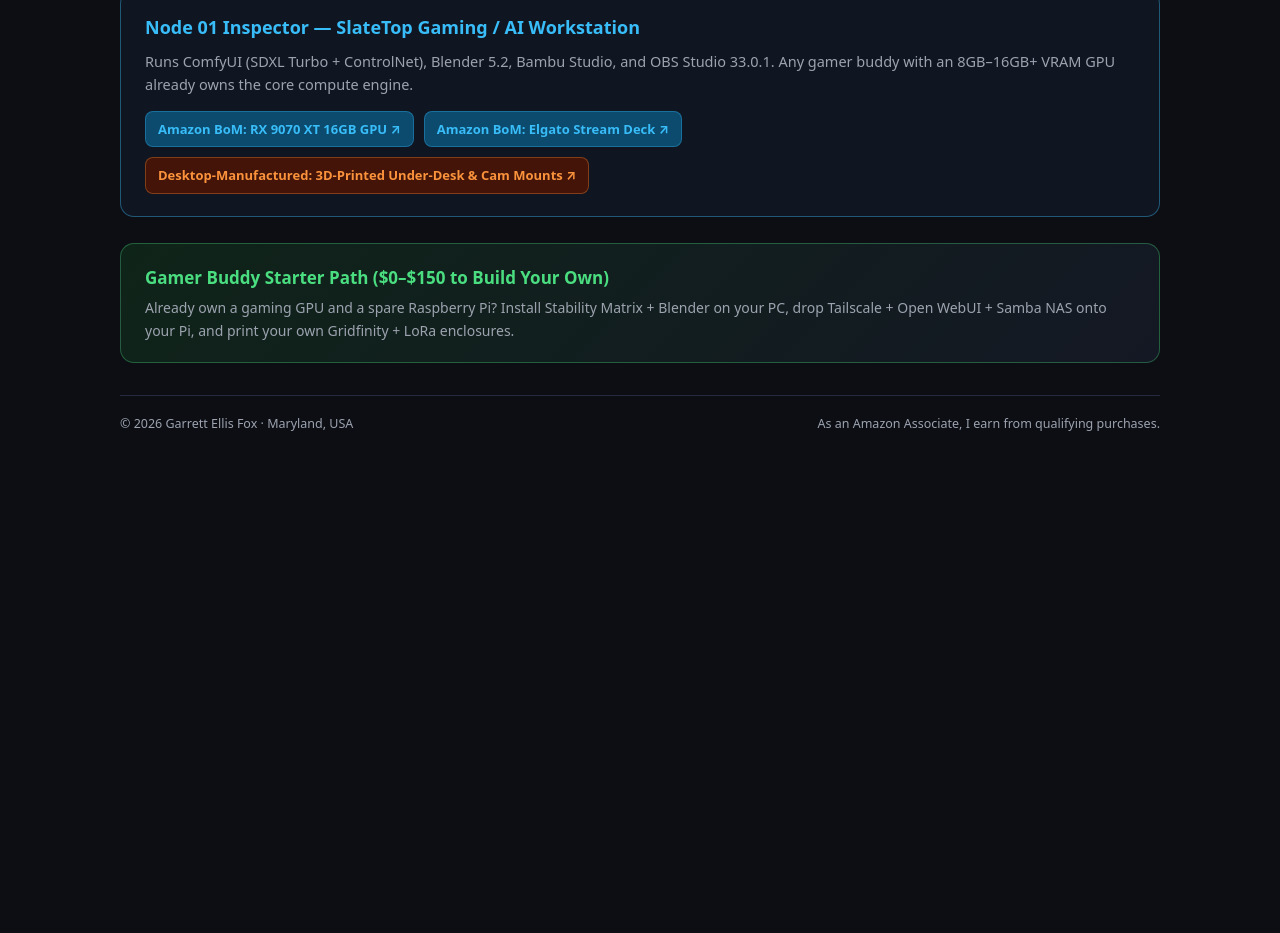
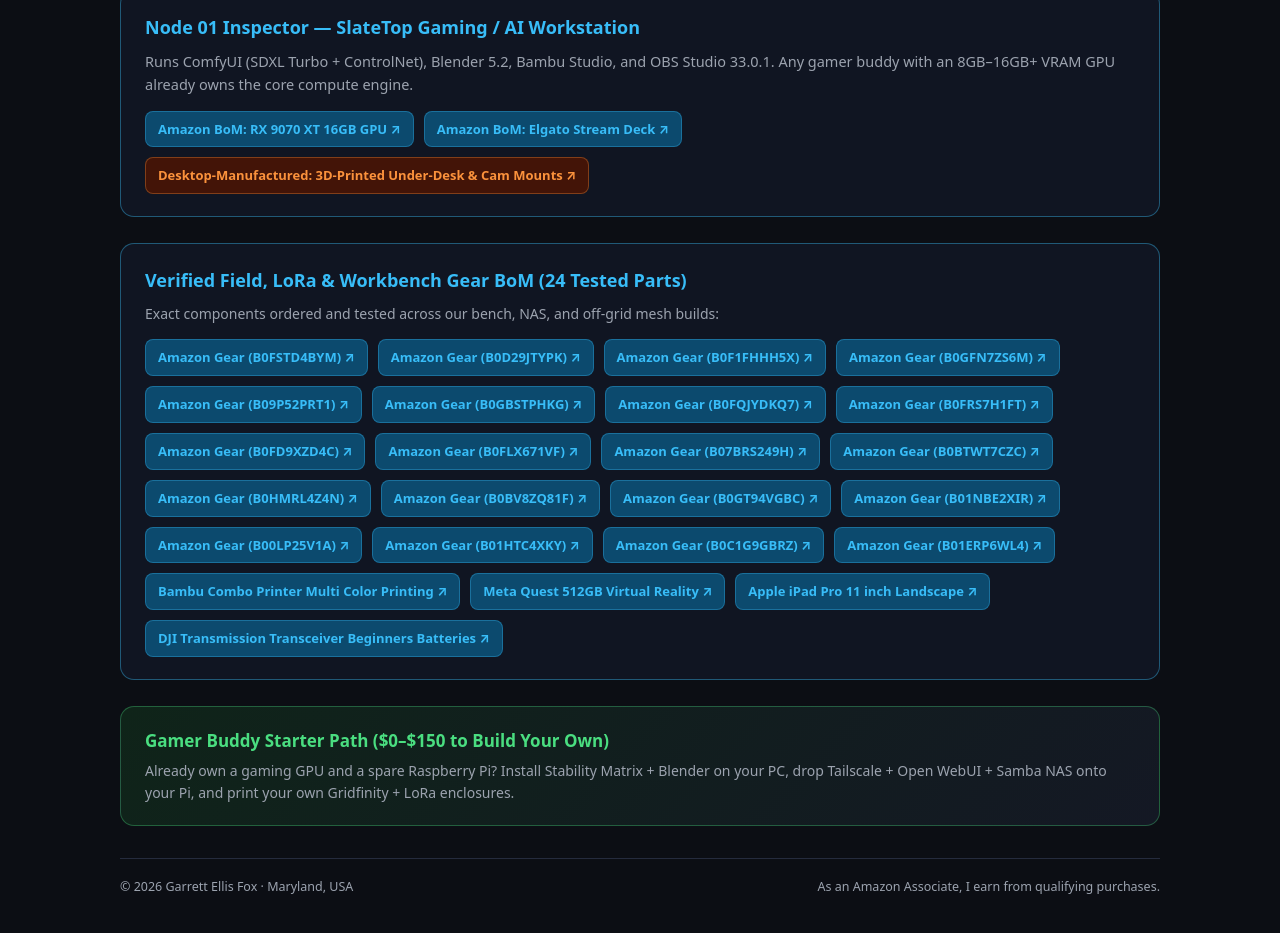
Before and after one commit to GFoxFoLoRaPi/garrettellisfox-site, a plain HTML site: page index.html in a window 1280 px wide. Shown: the part 672-1605 px from the top of the page. Before the commit the page ends 1174 px from the top, so only its background shows below. Drawn offline with Linux system fonts and the light colour scheme.

Commit message:
Publish verified Amazon Associates gear BoM grid

```diff
--- a/index.html
+++ b/index.html
@@ -97,7 +97,31 @@
 
     <div class="inspector" id="inspector"></div>
 
-    <div class="starter">
+    <div class="inspector"><h3>Verified Field, LoRa &amp; Workbench Gear BoM (24 Tested Parts)</h3><p style="margin:0;color:var(--muted);font-size:14px;">Exact components ordered and tested across our bench, NAS, and off-grid mesh builds:</p><div class="bom-list"><a class="bom-pill aff" href="https://link.amazon/B0iEkXX9e" target="_blank" rel="noopener">Amazon Gear (B0FSTD4BYM) ↗</a>
+<a class="bom-pill aff" href="https://link.amazon/B0c5uoIfq" target="_blank" rel="noopener">Amazon Gear (B0D29JTYPK) ↗</a>
+<a class="bom-pill aff" href="https://link.amazon/B0hqe42hu" target="_blank" rel="noopener">Amazon Gear (B0F1FHHH5X) ↗</a>
+<a class="bom-pill aff" href="https://link.amazon/B04qwLpdJ" target="_blank" rel="noopener">Amazon Gear (B0GFN7ZS6M) ↗</a>
+<a class="bom-pill aff" href="https://link.amazon/B0am0WZIp" target="_blank" rel="noopener">Amazon Gear (B09P52PRT1) ↗</a>
+<a class="bom-pill aff" href="https://link.amazon/B09ON4i9A" target="_blank" rel="noopener">Amazon Gear (B0GBSTPHKG) ↗</a>
+<a class="bom-pill aff" href="https://link.amazon/B0hlP7y9b" target="_blank" rel="noopener">Amazon Gear (B0FQJYDKQ7) ↗</a>
+<a class="bom-pill aff" href="https://link.amazon/B03gvOU1K" target="_blank" rel="noopener">Amazon Gear (B0FRS7H1FT) ↗</a>
+<a class="bom-pill aff" href="https://link.amazon/B06F97Ait" target="_blank" rel="noopener">Amazon Gear (B0FD9XZD4C) ↗</a>
+<a class="bom-pill aff" href="https://link.amazon/B00oMeEkJ" target="_blank" rel="noopener">Amazon Gear (B0FLX671VF) ↗</a>
+<a class="bom-pill aff" href="https://link.amazon/B0ak3CiZz" target="_blank" rel="noopener">Amazon Gear (B07BRS249H) ↗</a>
+<a class="bom-pill aff" href="https://link.amazon/B0aCynBZb" target="_blank" rel="noopener">Amazon Gear (B0BTWT7CZC) ↗</a>
+<a class="bom-pill aff" href="https://link.amazon/B0672Ff7G" target="_blank" rel="noopener">Amazon Gear (B0HMRL4Z4N) ↗</a>
+<a class="bom-pill aff" href="https://link.amazon/B03PQ4JK0" target="_blank" rel="noopener">Amazon Gear (B0BV8ZQ81F) ↗</a>
+<a class="bom-pill aff" href="https://link.amazon/B0asXSHcw" target="_blank" rel="noopener">Amazon Gear (B0GT94VGBC) ↗</a>
+<a class="bom-pill aff" href="https://link.amazon/B06byh9yd" target="_blank" rel="noopener">Amazon Gear (B01NBE2XIR) ↗</a>
+<a class="bom-pill aff" href="https://link.amazon/B02pY851z" target="_blank" rel="noopener">Amazon Gear (B00LP25V1A) ↗</a>
+<a class="bom-pill aff" href="https://link.amazon/B05tGydDJ" target="_blank" rel="noopener">Amazon Gear (B01HTC4XKY) ↗</a>
+<a class="bom-pill aff" href="https://link.amazon/B0ha7sxjQ" target="_blank" rel="noopener">Amazon Gear (B0C1G9GBRZ) ↗</a>
+<a class="bom-pill aff" href="https://link.amazon/B0csE66JA" target="_blank" rel="noopener">Amazon Gear (B01ERP6WL4) ↗</a>
+<a class="bom-pill aff" href="https://link.amazon/B03WYQ60z" target="_blank" rel="noopener">Bambu Combo Printer Multi Color Printing ↗</a>
+<a class="bom-pill aff" href="https://link.amazon/B0dk6KNFV" target="_blank" rel="noopener">Meta Quest 512GB Virtual Reality ↗</a>
+<a class="bom-pill aff" href="https://link.amazon/B09VLUucL" target="_blank" rel="noopener">Apple iPad Pro 11 inch Landscape ↗</a>
+<a class="bom-pill aff" href="https://link.amazon/B0en3ypx2" target="_blank" rel="noopener">DJI Transmission Transceiver Beginners Batteries ↗</a></div></div>
+<div class="starter">
       <h3 style="margin:0 0 6px;color:var(--edge);font-size:17px;">Gamer Buddy Starter Path ($0–$150 to Build Your Own)</h3>
       <p style="margin:0;color:var(--muted);font-size:14px;">Already own a gaming GPU and a spare Raspberry Pi? Install Stability Matrix + Blender on your PC, drop Tailscale + Open WebUI + Samba NAS onto your Pi, and print your own Gridfinity + LoRa enclosures.</p>
     </div>
```
